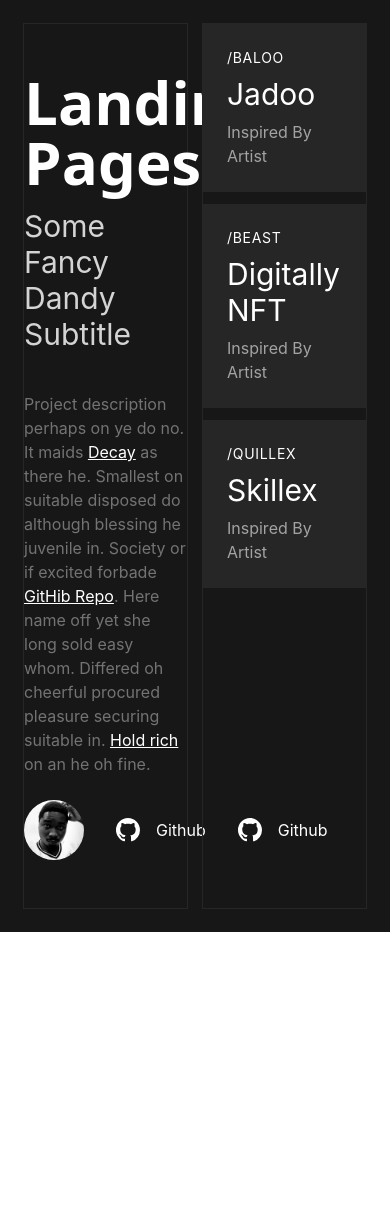
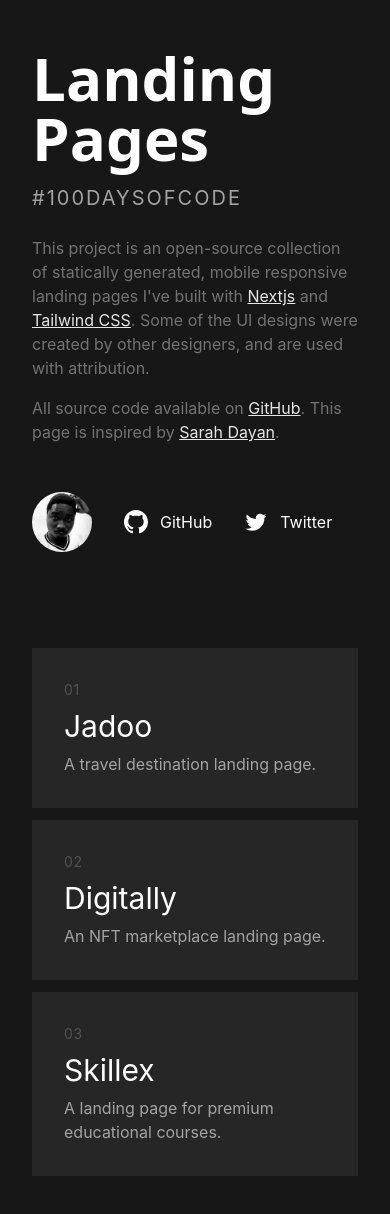
Before and after one commit to Elduwani/landing-pages, a Next.js app: page / in a window 390 px wide. Shown: the top 1214 px of the page. Before the commit the page ends 932 px from the top, so only its background shows below. Built offline with nearby package versions, Linux system fonts and the light colour scheme.

Commit message:
home page - mobile responsive

```diff
--- /dev/null
+++ b/lib/attributions.ts
@@ -0,0 +1,23 @@
+const attributions = {
+   'index': {
+      name: "sarah dayan",
+      link: 'https://sarahdayan.dev/',
+   },
+   'jadoo': {
+      name: 'Ar Shakir',
+      link: 'https://www.instagram.com/p/CQ2gb41q_Ky/',
+      homepage: 'https://www.arshakir.com/uploads/projects/travel-agency-landing-page-freebie.jpg'
+   },
+   'skillex': {
+      name: 'Halo Lab',
+      link: 'https://dribbble.com/shots/16358186-Web-site-landing-page',
+      homepage: 'https://dribbble.com/halolab'
+   },
+   'digitally': {
+      name: 'Suzauddoula Bappy',
+      link: 'https://dribbble.com/shots/18335013-NFT-Marketplace-Website',
+      homepage: 'https://dribbble.com/Suzauddoula_Bappy'
+   },
+}
+
+export default attributions as Record<keyof typeof attributions, Attribution>
--- a/pages/baloo.tsx
+++ b/pages/baloo.tsx
@@ -17,13 +17,9 @@
 import styles from '@styles/baloo.module.scss'
 import Image from 'next/image'
 import { motion } from 'framer-motion'
+import attributions from '@lib/attributions'
 
-const attribution: Attribution = {
-   name: 'Ar Shakir',
-   link: 'https://www.instagram.com/p/CQ2gb41q_Ky/',
-   homepage: 'https://www.arshakir.com/uploads/projects/travel-agency-landing-page-freebie.jpg'
-}
-
+const attribution = attributions['jadoo']
 const links = ['destinations', 'hotels', 'flights', 'bookings', 'login']
 
 export default function Baloo() {
--- a/pages/beast.tsx
+++ b/pages/digitally.tsx
@@ -14,13 +14,10 @@
 import { getFakeFaces } from '@lib/index'
 import { useScreenSize } from '@lib/hooks'
 import styles from '@styles/beast.module.scss'
+import attributions from '@lib/attributions'
 
 const links = ['marketplace', 'resources', 'community', 'FAQ']
-const attribution: Attribution = {
-   name: 'Suzauddoula Bappy',
-   link: 'https://dribbble.com/shots/18335013-NFT-Marketplace-Website',
-   homepage: 'https://dribbble.com/Suzauddoula_Bappy'
-}
+const attribution = attributions['digitally']
 
 export default function Digitally({ avatars }: { avatars: FakeFace[] }) {
    const screensize = useScreenSize()
--- a/pages/index.tsx
+++ b/pages/index.tsx
@@ -1,10 +1,11 @@
 import Avatar from '@components/Avatar'
 import CustomLink from '@components/Link'
 import styles from '@styles/home.module.scss'
-import { VscGithubInverted } from 'react-icons/vsc'
+import { VscGithubInverted, VscTwitter } from 'react-icons/vsc'
 import Head from 'next/head'
 import { motion } from 'framer-motion'
 import { useRouter } from 'next/router'
+import attributions from '@lib/attributions'
 
 export default function Home() {
   const router = useRouter()
@@ -12,51 +13,61 @@
   return (
     <div className="bg-neutral-900 min-h-screen">
       <Head>
-        <title>Inspired pages</title>
-        <meta name="description" content="Landing pages collection" />
+        <title>Landing Pages</title>
+        <meta name="description" content="Landing pages collection | Elduwani's #100daysofcode" />
         <link rel="icon" href="/favicon.ico" />
       </Head>
 
-      <main className="w-full max-w-7xl mx-auto p-6 md:p-12 grid grid-cols-2 gap-4 min-h-screen text-white">
-        <div className="flex flex-col w-full max-w-md py-12 ring-1 ring-neutral-800">
+      <main className="w-full max-w-5xl mx-auto md:flex md:space-x-12 lg:space-x-36 text-white px-8">
+        <div className="flex flex-col w-full max-w-md py-12 md:py-32 min-h-[600px] md:min-h-screen">
           <h1 className='text-6xl font-sans font-bold capitalize'>Landing pages</h1>
-          <h2 className='text-3xl text-neutral-300 capitalize my-4'>some fancy dandy subtitle</h2>
+          <h2 className='text-xl text-neutral-400 uppercase tracking-widest my-4'>#100DaysOfCode</h2>
           <p className={styles.description}>
-            Project description perhaps on ye do no. It maids <CustomLink>Decay</CustomLink> as there he.
-            Smallest on suitable disposed do although blessing he juvenile in.
-            Society or if excited forbade <CustomLink>GitHib Repo</CustomLink>. Here name off yet she long sold easy whom.
-            Differed oh cheerful procured pleasure securing suitable in. <CustomLink>Hold rich</CustomLink> on an he oh fine.
+            This project is an open-source collection of statically generated, mobile responsive landing pages I've built with <CustomLink href='https://nextjs.org/' external>Nextjs</CustomLink> and <CustomLink href='https://tailwindcss.com/' external>Tailwind CSS</CustomLink>.
+            Some of the UI designs were created by other designers, and are used with attribution.
+          </p>
+          <p className={styles.description}>
+            All source code available on <CustomLink href="https://github.com/elduwani/landing-pages" external>GitHub</CustomLink>. This page is inspired by <CustomLink href={attributions['index'].link} external>{attributions['index'].name}</CustomLink>.
           </p>
           <div className="flex items-center space-x-8 mt-auto">
             <Avatar className='bg-neutral-400' src='/profile-image.jpg' />
-            <div className="flex items-center space-x-4">
+            <p className="flex items-center space-x-3 md:space-x-4">
               <VscGithubInverted className='text-2xl'/>
-              <CustomLink href="https://github.com/elduwani">Github</CustomLink>
-            </div>
-            <div className="flex items-center space-x-4">
-              <VscGithubInverted className='text-2xl'/>
-              <CustomLink href="https://github.com/elduwani">Github</CustomLink>
-            </div>
+              <CustomLink href="https://github.com/elduwani">GitHub</CustomLink>
+            </p>
+            <p className="flex items-center space-x-3 md:space-x-4">
+              <VscTwitter className='text-2xl'/>
+              <CustomLink href="https://twitter.com/elduwani">Twitter</CustomLink>
+            </p>
           </div>
         </div>
 
-        <div className="space-y-3 ring-1 ring-neutral-800">
+        <div className='w-full py-12 md:py-32'>
+          <div className={styles.projectsContainer}>
           {
-            projects.map(project => (
+            projects.map((project, i) => (
               <motion.div
-                key={project.url}
-                initial={{opacity: 0, x:-15}}
-                animate={{opacity: 1, x:0 }}
-                whileHover={{scale: 1.1}}
-                className="p-6 bg-neutral-800 hover:shadow-2xl hover:z-10 relative capitalize space-y-2"
-                onClick={() => router.push(project.url)}
+              key={project.url}
+              initial={{y:-15}}
+              animate={{y:0 }}
+              whileHover={{scale: 1.1}}
+              className="p-8 bg-neutral-800 hover:shadow-2xl hover:z-10"
               >
-                <p className='uppercase tracking-wider text-sm'>{project.url}</p>
-                <h1 className='text-3xl'>{project.title}</h1>
-                <p className='text-neutral-400'>{project.description}</p>
+                <CustomLink external href={project.url} className="space-y-2 cursor-default">
+                  <p className='uppercase tracking-wider text-sm text-neutral-600'>
+                    {String(i + 1).padStart(2, "0")}
+                  </p>
+                  <h1 className='text-3xl capitalize '>
+                    {project.label ?? project.id}
+                  </h1>
+                  <p className='text-neutral-400'>
+                    {project.description}
+                  </p>
+                </CustomLink>
               </motion.div>
             ))
           }
+          </div>
         </div>
       </main>
     </div>
@@ -64,25 +75,27 @@
 }
 
 interface Project {
-  title: string
+  id: keyof typeof attributions
+  label?: string
   description: string
   url: string
   referenceUrl?: string
 }
 const projects: Project[] = [
   {
-    title: 'jadoo',
-    description: 'inspired by artist',
+    id: 'jadoo',
+    description: 'A travel destination landing page.',
     url: '/baloo'
   },
   {
-    title: 'digitally NFT',
-    description: 'inspired by artist',
-    url: '/beast'
+    id: 'digitally',
+    label: 'digitally',
+    description: 'An NFT marketplace landing page.',
+    url: '/digitally'
   },
   {
-    title: 'skillex',
-    description: 'inspired by artist',
+    id: 'skillex',
+    description: 'A landing page for premium educational courses.',
     url: '/quillex'
   },
 ]
--- a/pages/quillex.tsx
+++ b/pages/quillex.tsx
@@ -4,6 +4,7 @@
  */
 
 import MobileMenu from '@components/MobileMenu'
+import attributions from '@lib/attributions'
 import { useInterval, useScreenSize } from '@lib/hooks'
 import { randomIndices } from '@lib/index'
 import styles from '@styles/quillex.module.scss'
@@ -17,12 +18,7 @@
 import path from 'path'
 import { useRef, useState } from 'react'
 
-const attribution: Attribution = {
-   name: 'Halo Lab',
-   link: 'https://dribbble.com/shots/16358186-Web-site-landing-page',
-   homepage: 'https://dribbble.com/halolab'
-}
-
+const attribution = attributions['skillex']
 const links = ['all categories', 'pricing', 'for business', 'search']
 
 interface Props {
--- a/styles/home.module.scss
+++ b/styles/home.module.scss
@@ -3,9 +3,21 @@
 }
 
 .description {
-  @apply text-neutral-500 my-6;
+  @apply text-neutral-500 my-2;
 
   a {
-    @apply underline text-white;
+    @apply underline text-neutral-200 capitalize;
   }
 }
+
+.projectsContainer {
+  @apply space-y-3;
+
+  &:hover > div{
+    opacity: 0.5;
+
+    &:hover {
+      opacity: 1;
+    }
+  }
+}
```
